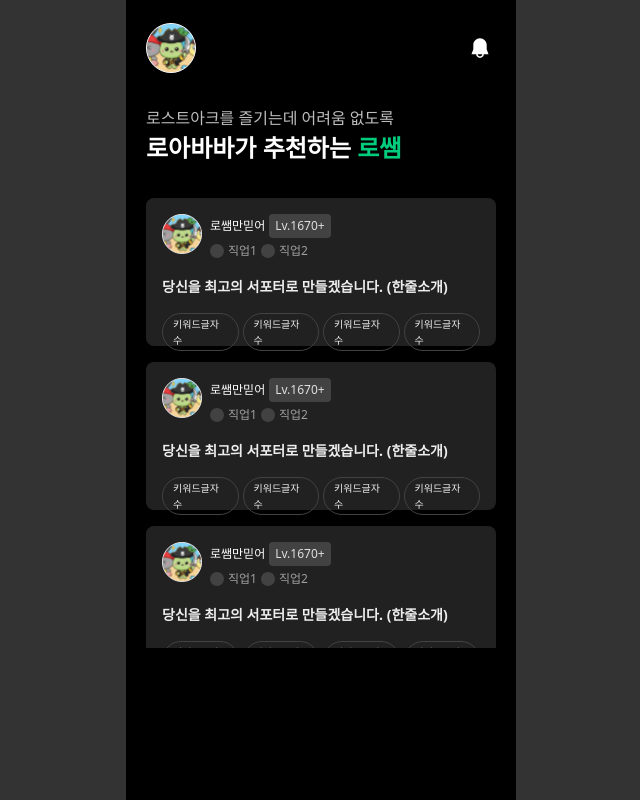
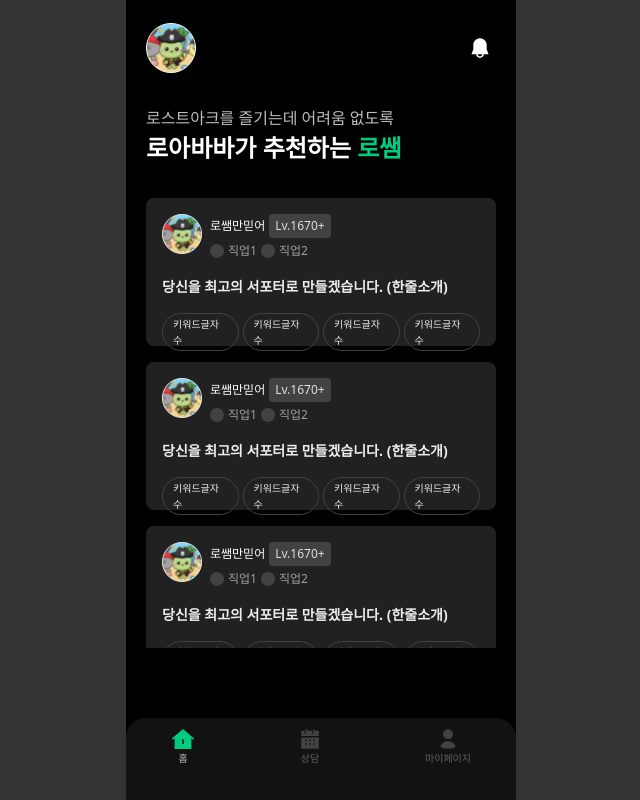
Before and after one commit to loababa/loababa-client, a React (Vite) app: page / in a window 1280 px wide. Shown: the top 800 px of the page, without its empty margins (319-959 px from the left). Built offline with nearby package versions, Linux system fonts and the light colour scheme.

Commit message:
Chore: 레이아웃 스타일 일부 조정

```diff
--- a/src/Layouts/BasicLayout.tsx
+++ b/src/Layouts/BasicLayout.tsx
@@ -20,12 +20,12 @@ const BasicLayout = ({
   return (
     <main
       className={
-        "h-full w-[390px] mx-auto flex flex-col bg-white dark:bg-black"
+        "h-dvh max-w-[390px] mx-auto flex flex-col bg-white dark:bg-black overflow-y-scroll"
       }>
       {withHeader && <Header {...withHeaderOptions} />}
-      <div className="flex flex-col min-h-dvh">
+      <section className={"h-full"}>
         <Outlet />
-      </div>
+      </section>
       {withFooter && <Footer />}
     </main>
   );
```
